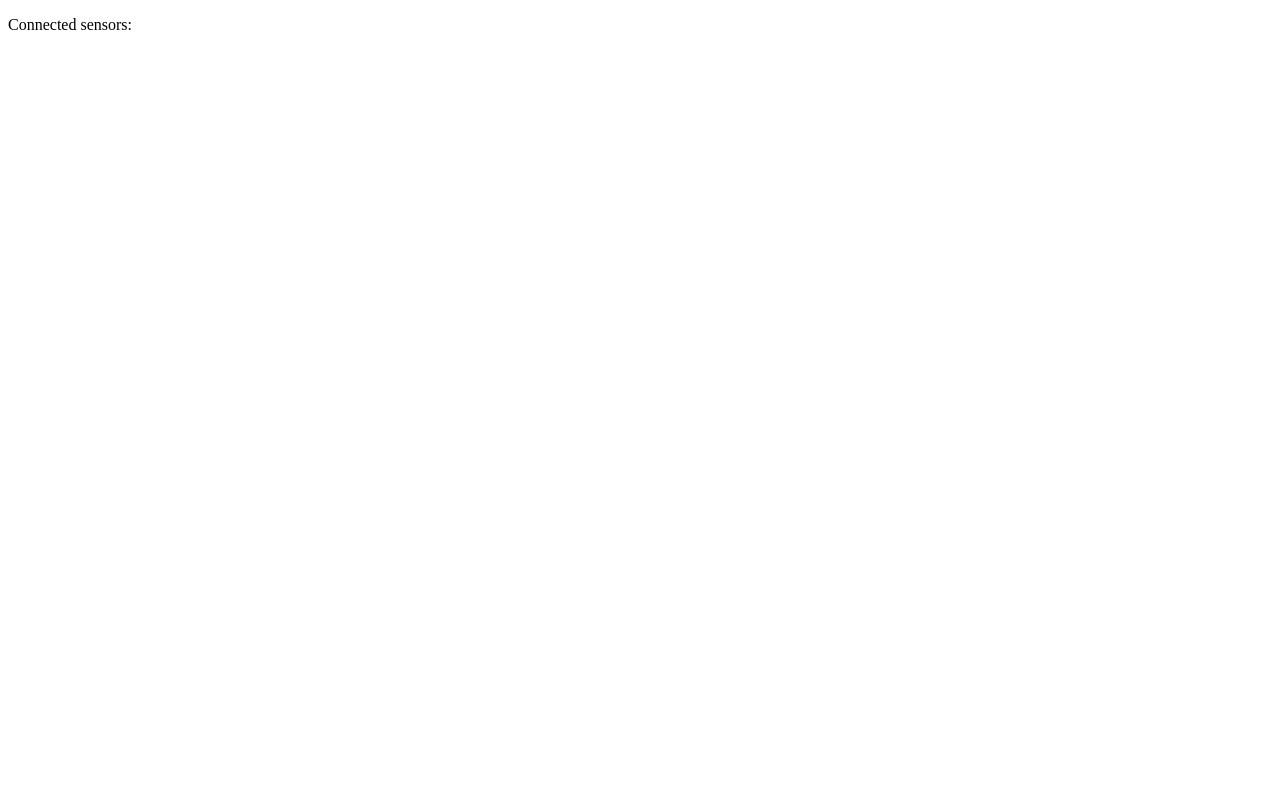
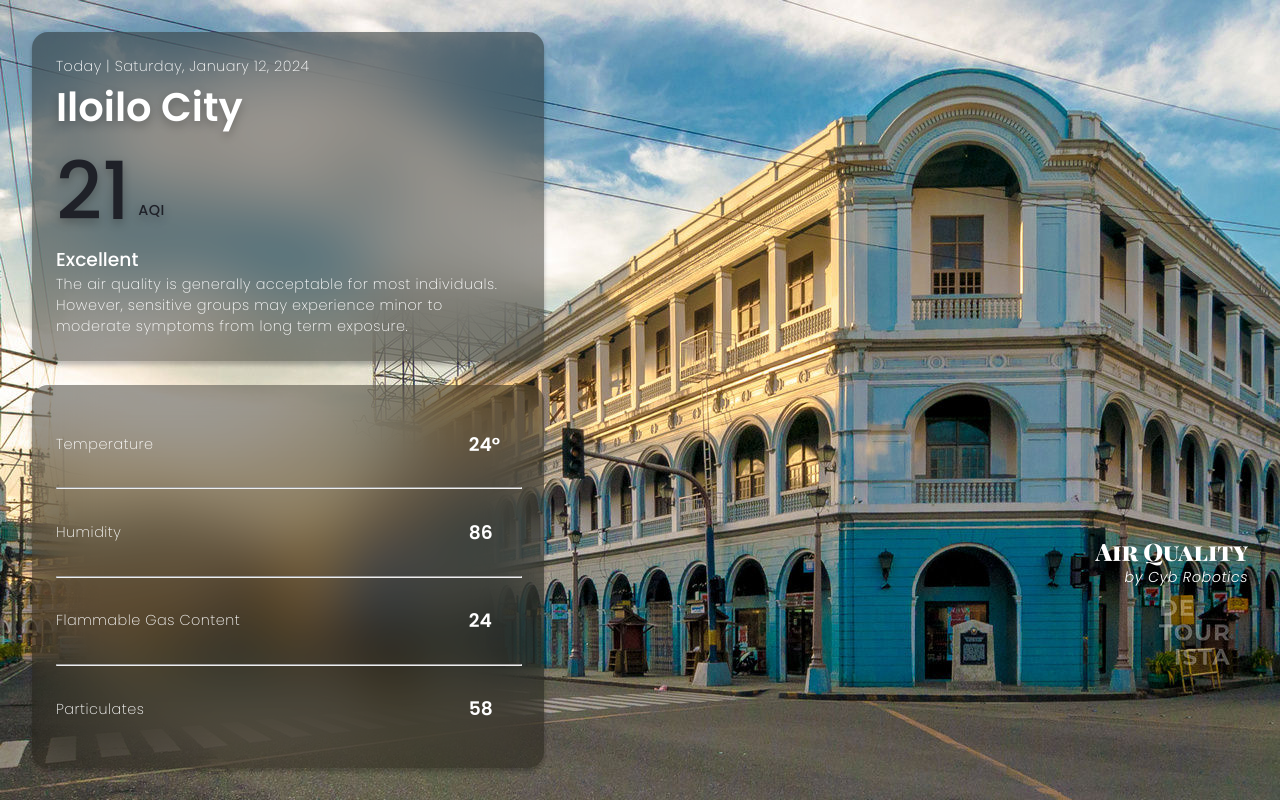
Before and after one commit to Reiebenezer/airquality-web, a website: page client/index.html in a window 1280 px wide. Drawn offline with Linux system fonts and the light colour scheme.

Commit message:
first commit

```diff
--- a/client/index.css
+++ b/client/index.css
@@ -1,4 +1,150 @@
-#sensor-list {
+@import url('https://fonts.googleapis.com/css2?family=Poppins:ital,wght@0,200;0,300;0,500;0,600;0,700;1,300;1,600&display=swap');
+@import url('https://fonts.googleapis.com/css2?family=Playfair+Display+SC:wght@900&display=swap');
+
+h1,
+h2,
+h3,
+h4,
+h5,
+h6,
+p {
+    margin: 0;
+    color: var(--text-primary);
+}
+
+p {
+    font-family: var(--sans-serif);
+    font-weight: 200;
+    font-size: 0.9rem;
+    letter-spacing: 0.5px;
+
+}
+
+html,
+body {
+    margin: 0;
+    height: 100%;
+}
+
+:root {
+    --text-primary: white;
+    --text-secondary: #545454;
+
+    --bg-primary: rgba(13, 11, 3, 0.40);
+    --bg-secondary: #1F2128;
+
+    --bg-shadow: 0px 4px 4px 0px rgba(0, 0, 0, 0.25);
+    --text-shadow: 0 4px 10px hsla(0, 0%, 0%, 0.25);
+
+    --serif: 'Playfair Display SC';
+    --sans-serif: 'Poppins';
+}
+
+body {
+    background: url('iloilo\ city.jpg') no-repeat;
+    background-size: cover;
+}
+
+.global-container {
     display: grid;
-    grid-template-columns: auto auto;
+    grid-template-columns: 32rem 1fr;
+    grid-template-rows: auto 1fr;
+    gap: 1.5rem;
+
+    position: absolute;
+    inset: 2rem;
+
+    section {
+        background-color: var(--bg-primary);
+        box-shadow: var(--bg-shadow);
+        backdrop-filter: blur(30px);
+
+        border-radius: 1rem;
+        padding: 1.5rem;
+
+        font-family: var(--sans-serif);
+    }
+
+    .other-stats {
+        grid-row: 2;
+
+        display: flex;
+        flex-direction: column;
+        justify-content: space-evenly;
+
+        hr {
+            width: 100%;
+        }
+
+        .stat {
+            display: grid;
+            grid-template-columns: 1fr 5ch;
+            justify-content: left;
+            align-items: center;
+
+            p {
+                line-height: 1;
+            }
+
+            h3 {
+                font-weight: 600;
+            }
+        }
+    }
+
+    footer {
+        grid-row: 2;
+        justify-self: end;
+
+        display: flex;
+        flex-direction: column;
+        align-items: flex-end;
+
+        h2 {
+            font-family: var(--serif);
+        }
+
+        p {
+            font-family: var(--sans-serif);
+            font-style: italic;
+        }
+    }
 }
+
+.main-display {
+
+    .date-time {
+        color: var(--text-primary);
+    }
+
+    .location {
+        font-size: 2.5rem;
+        font-weight: 600;
+        text-shadow: var(--text-shadow);
+        color: var(--text-primary);
+    }
+
+    .aqi {
+        display: flex;
+        align-items: flex-end;
+        gap: 0.5rem;
+
+        margin-block: 1.5rem;
+        text-shadow: var(--text-shadow);
+
+        h1,
+        p {
+            color: var(--bg-secondary);
+            font-weight: 400;
+        }
+
+        h1 {
+            font-size: 5rem;
+            line-height: 75%;
+        }
+    }
+
+    h3.quality-indicator {
+        font-weight: 400;
+    }
+}
--- a/client/index.html
+++ b/client/index.html
@@ -1,50 +1,84 @@
 <!DOCTYPE html>
 <html lang="en">
     <head>
-    <meta charset="UTF-8">
-    <meta name="viewport" content="width=device-width, initial-scale=1.0">
-    <title>Air Quality by Cyb Robotics</title>
-    <link rel="stylesheet" href="index.css">
+        <meta charset="UTF-8" />
+        <meta name="viewport" content="width=device-width, initial-scale=1.0" />
+        <title>Air Quality by Cyb Org</title>
+        <link rel="stylesheet" href="index.css" />
     </head>
     <body>
-    <p>Connected sensors:</p>
-    <p id="sensors"></p>
-    <div id="sensor-list">
+        <div class="global-container">
+            <section class="main-display">
+                <p class="date-time">Today | Saturday, January 12, 2024</p>
+                <h2 class="location">Iloilo City</h2>
+                <div class="aqi">
+                    <h1>21</h1>
+                    <p>AQI</p>
+                </div>
+                <h3 class="quality-indicator">Excellent</h3>
+                <p class="description">
+                    The air quality is generally acceptable for most
+                    individuals. However, sensitive groups may experience minor
+                    to moderate symptoms from long term exposure.
+                </p>
+            </section>
 
+            <section class="other-stats">
+                <div class="stat">
+                    <p>Temperature</p>
+                    <h3 id="stat-temperature">24°</h3>
+                </div>
+                <hr />
+                <div class="stat">
+                    <p>Humidity</p>
+                    <h3 id="stat-humidity">86</h3>
+                </div>
+                <hr />
+                <!-- <div class="stat">
+                    <p>Carbon Monoxide</p>
+                    <h3>24</h3>
+                </div> -->
+                <div class="stat">
+                    <p>Flammable Gas Content</p>
+                    <h3 id="stat-gascontent">24</h3>
+                </div>
+                <hr />
+                <div class="stat">
+                    <p>Particulates</p>
+                    <h3>58</h3>
+                </div>
+            </section>
+
+            <footer>
+                <svg class="icon"></svg>
+                <h2>Air Quality</h2>
+                <p>by Cyb Robotics</p>
+            </footer>
         </div>
 
         <script>
             // Connect to the WebSocket channel for the browser
-        const socket = new WebSocket('ws://localhost:1337/browser');
+            const socket = new WebSocket("ws://127.0.0.1:1337/browser");
 
-        socket.addEventListener('open', (event) => {
-            console.log('Connected to WebSocket channel for the browser');
-
+            socket.addEventListener("open", (event) => {
+                console.log("Connected to WebSocket channel for the browser");
             });
 
-        socket.addEventListener('message', msg => {
-            const sensors = JSON.parse(msg['data']);
+            socket.addEventListener("message", (msg) => {
+                const sensors = JSON.parse(msg["data"]);
 
-            document.querySelector('#sensor-list').innerHTML = "";
-            sensors.forEach(sensor => {
-                const p = document.createElement('p');
-                p.innerHTML = sensor.id;
+                sensors.forEach((sensor) => {
+                    console.log(
+                        `Temperature: ${sensor.temperature}°C\nHumidity: ${sensor.humidity}g/kg\nGas Concentration: ${sensor.gasConcentration}ppm`
+                    );
 
-                const btn = document.createElement('button');
-                btn.innerHTML = "Connect";
-
-                btn.onclick = () => {
-                    console.log(`Temperature: ${sensor.temperature}°C\nHumidity: ${sensor.humidity}g/kg\nGas Concentration: ${sensor.gasConcentration}ppm`);
-                }
-
-                document.querySelector('#sensor-list').append(p, btn);
+                    document.querySelector('#stat-temperature').innerHTML = `${Math.round(sensor.temperature)}°`;
+                    document.querySelector('#stat-humidity').innerHTML = `${Math.round(sensor.humidity)}`;
+                    document.querySelector('#stat-gascontent').innerHTML = `${Math.round(sensor.gasConcentration)}`;
                 });
-            // document.querySelector('#sensor-list').innerHTML = JSON.parse(msg['data']).map(data => { return "<p>" + data + "</p><button>Connect</button>"});
             });
 
-        socket.addEventListener('close', (event) => {
-
-        });
+            socket.addEventListener("close", (event) => {});
         </script>
     </body>
 </html>
--- a/index.js
+++ b/index.js
@@ -20,11 +20,9 @@ app.ws('/esp', ws => {
     ws.gasConcentration = 0;
 
     ws.on('message', msg => {
-        ws.timeout = 0;
-        // console.clear();
 
         if (msg === "ping") {
-            // console.log("Sensor ping: " + ws.id);
+            ws.timeout = 0;
 
         } else {
             const parsed_msg = JSON.parse(msg);
```
Also changed, not shown: client/iloilo city.jpg (added). Lines whose indentation alone changed are shown as unchanged.
